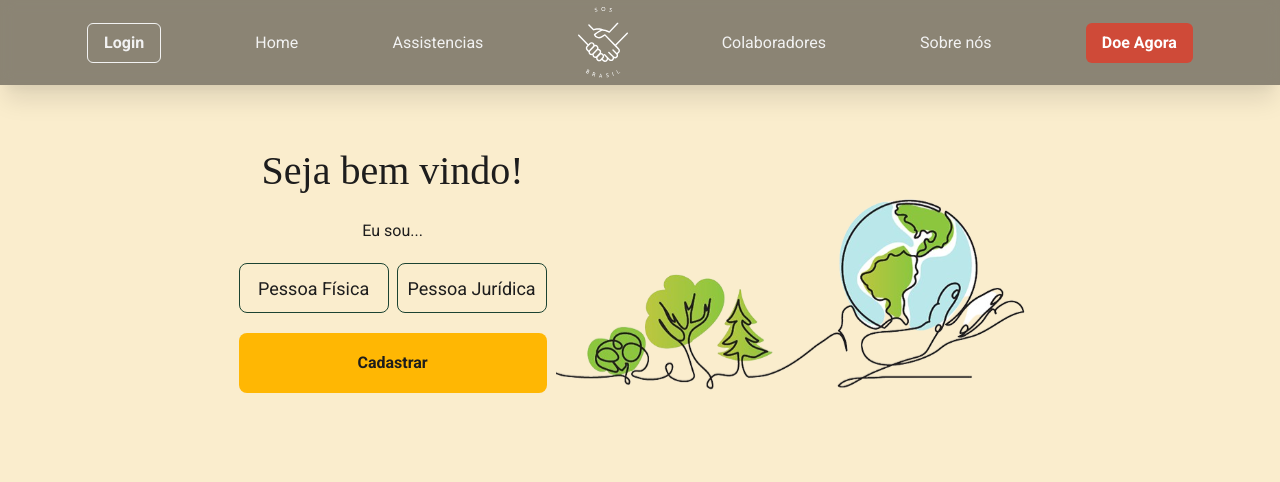
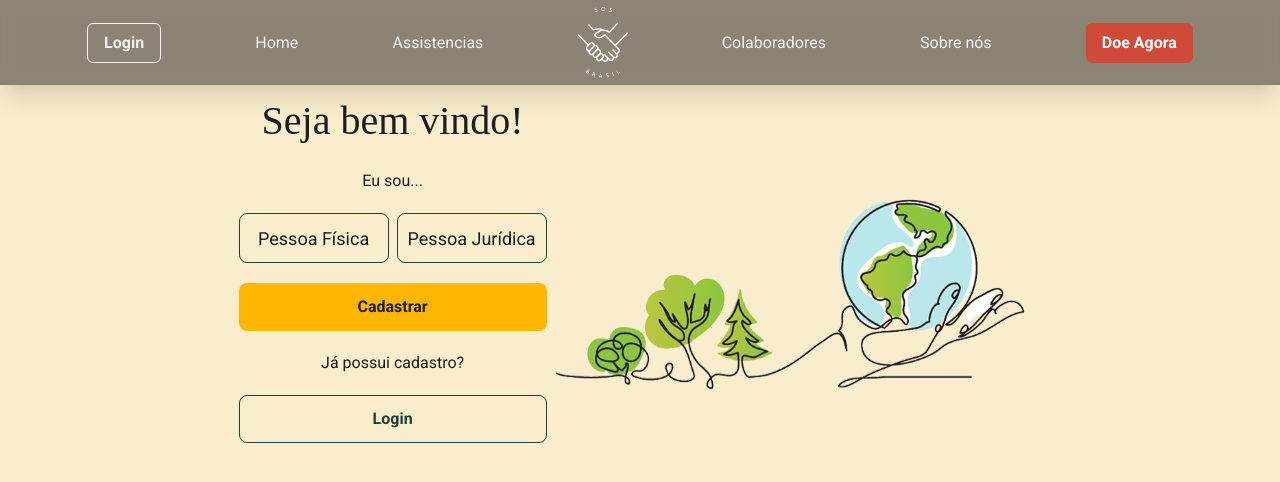
Before and after one commit to marcelosj3/sos-brazil, a React (Create React App) app: page /register in a window 1280 px wide. Shown: the top 482 px of the page. Built offline with nearby package versions, Linux system fonts and the light colour scheme; a web font is replaced by a local one.

Commit message:
fix: link to login in registerForm

```diff
--- a/src/components/Register/RegisterForm.tsx
+++ b/src/components/Register/RegisterForm.tsx
@@ -115,7 +115,7 @@ export const RegisterForm = () => {
               bg="primary.350"
               w="100%"
               color="gray.300.100"
-              h="60px"
+              h={["40px", "48px"]}
               borderRadius="8px"
               _hover={{
                 background: "primary.300",
@@ -124,6 +124,24 @@ export const RegisterForm = () => {
             >
               Cadastrar
             </Button>
+            <Text>Já possui cadastro?</Text>
+            <Button
+              isLoading={loading}
+              bg="transparent"
+              border="1px solid"
+              borderColor="secondary.300"
+              w="100%"
+              color="secondary.300"
+              h={["40px", "48px"]}
+              borderRadius="8px"
+              _hover={{
+                background: "secondary.250",
+                color: "gray.100.100",
+              }}
+              onClick={() => navigate("/login")}
+            >
+              Login
+            </Button>
           </VStack>
         </Grid>
       )}
```
